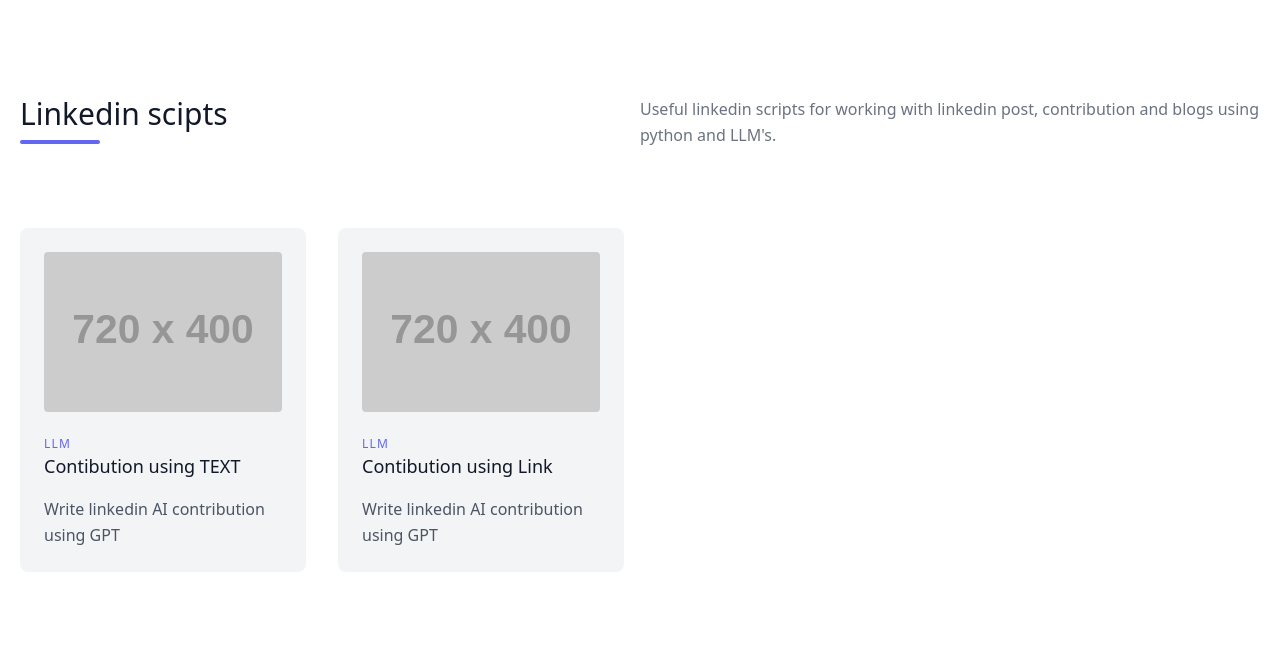
After one commit to akshatsingh1718/open_scripts, a Django app: page / in a window 1280 px wide. The commit adds this page. Shown: the top 667 px of the page. Run offline with Django 5.2, Linux system fonts and the light colour scheme; grey boxes labelled with a size stand in for pictures from a placeholder-image service; some libraries are stand-ins or nearby versions.

Commit message:
Added index.html for linkedin app

```diff
--- /dev/null
+++ b/linkedin/templates/linkedin/basic.html
@@ -0,0 +1,20 @@
+{% load static %}
+<!DOCTYPE html>
+<html lang="en">
+<head>
+    <meta charset="UTF-8">
+    <meta name="viewport" content="width=device-width, initial-scale=1.0">
+    <title>LK | {% block title %}{% endblock title %}</title>
+    <script src="https://cdn.tailwindcss.com"></script> <!-- Use this line if using the CDN approach -->
+
+    {% block css %}{% endblock css %}
+
+</head>
+<body>
+    {% block body %}{% endblock body %}
+
+
+    <script src="https://code.jquery.com/jquery-3.7.1.min.js" integrity="sha256-/JqT3SQfawRcv/BIHPThkBvs0OEvtFFmqPF/lYI/Cxo=" crossorigin="anonymous"></script>
+    {% block js %}{% endblock js %}
+</body>
+</html>
--- /dev/null
+++ b/linkedin/templates/linkedin/index.html
@@ -0,0 +1,37 @@
+{% extends "linkedin/basic.html" %}
+
+{% block title %}Home{% endblock title %}
+
+{% block body %}
+
+<section class="text-gray-600 body-font">
+    <div class="container px-5 py-24 mx-auto">
+      <div class="flex flex-wrap w-full mb-20">
+        <div class="lg:w-1/2 w-full mb-6 lg:mb-0">
+          <h1 class="sm:text-3xl text-2xl font-medium title-font mb-2 text-gray-900">Linkedin scipts</h1>
+          <div class="h-1 w-20 bg-indigo-500 rounded"></div>
+        </div>
+        <p class="lg:w-1/2 w-full leading-relaxed text-gray-500">Useful linkedin scripts for working with linkedin post, contribution and blogs using python and LLM's.</p>
+      </div>
+      <div class="flex flex-wrap -m-4">
+        <a class="xl:w-1/4 md:w-1/2 p-4" href="/contrib-text">
+          <div class="bg-gray-100 p-6 rounded-lg">
+            <img class="h-40 rounded w-full object-cover object-center mb-6" src="https://dummyimage.com/720x400" alt="content">
+            <h3 class="tracking-widest text-indigo-500 text-xs font-medium title-font">LLM</h3>
+            <h2 class="text-lg text-gray-900 font-medium title-font mb-4">Contibution using TEXT</h2>
+            <p class="leading-relaxed text-base">Write linkedin AI contribution using GPT</p>
+          </div>
+        </a>
+        <a class="xl:w-1/4 md:w-1/2 p-4" href="/contrib-link">
+          <div class="bg-gray-100 p-6 rounded-lg">
+            <img class="h-40 rounded w-full object-cover object-center mb-6" src="https://dummyimage.com/720x400" alt="content">
+            <h3 class="tracking-widest text-indigo-500 text-xs font-medium title-font">LLM</h3>
+            <h2 class="text-lg text-gray-900 font-medium title-font mb-4">Contibution using Link</h2>
+            <p class="leading-relaxed text-base">Write linkedin AI contribution using GPT</p>
+          </div>
+        </a>
+      </div>
+    </div>
+  </section>
+
+{% endblock body %}
--- a/linkedin/urls.py
+++ b/linkedin/urls.py
@@ -1,8 +1,9 @@
 # fetcher/urls.py
 from django.urls import path
-from .views import contribution_from_text, contribution_from_link
+from .views import contribution_from_text, contribution_from_link, index
 
 urlpatterns = [
+    path("", index, name="index"),
     path("contrib-link/", contribution_from_link, name="contrib_link"),
-    path("contri-text/", contribution_from_text, name="contrib_text"),
+    path("contrib-text/", contribution_from_text, name="contrib_text"),
 ]
--- a/linkedin/views.py
+++ b/linkedin/views.py
@@ -4,6 +4,13 @@
 from .utils.contribuiton import contrib_response
 
 APP = "linkedin"
+
+
+def index(request):
+    return render(
+        request,
+        f"{APP}/index.html",
+    )
 
 
 def contribution_from_text(request):
```
Also changed, not shown: linkedin/templates/linkedin/contribution_from_text.html (+12 -10 lines), README.md, 1 other file.
